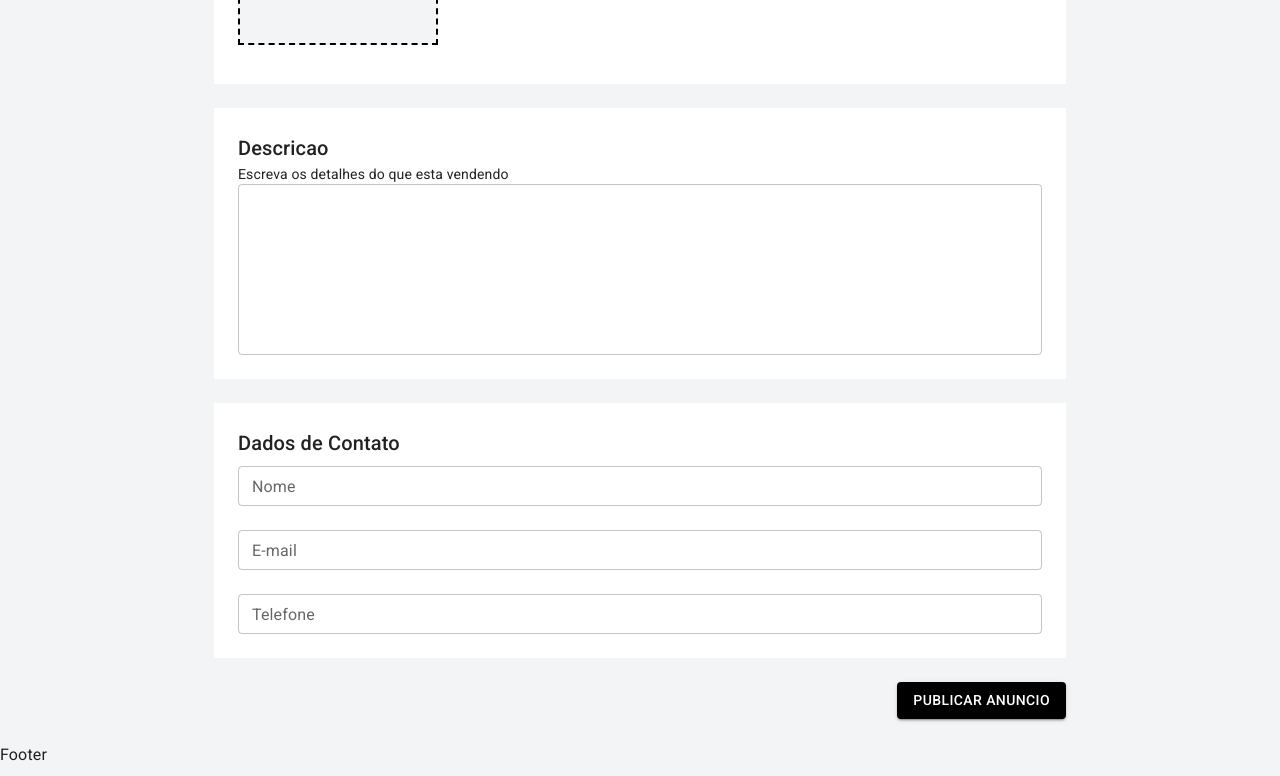
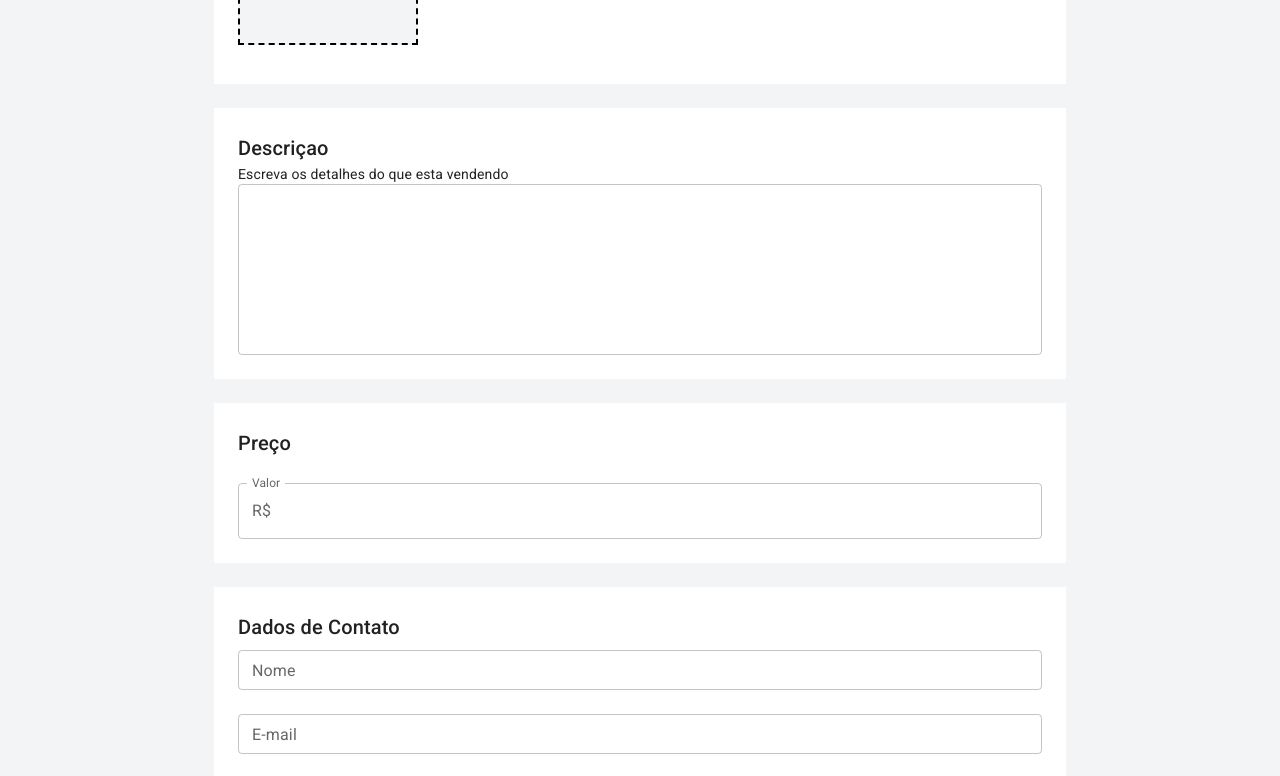
Before and after one commit to MarlonDev2000/anunx, a Next.js app: page /user/publish in a window 1280 px wide. Shown: the part 732-1508 px from the top of the page. Built offline with nearby package versions, Linux system fonts and the light colour scheme.

Commit message:
adicionando box de preco

```diff
--- a/pages/user/publish.js
+++ b/pages/user/publish.js
@@ -1,5 +1,17 @@
+import {
+  Container,
+  Typography,
+  Box,
+  TextField,
+  Select,
+  Button,
+  IconButton,
+  FormControl,
+  InputLabel,
+  InputAdornment,
+  OutlinedInput,
+} from '@mui/material'
 import { DeleteForever } from '@mui/icons-material'
-import { Container, Typography, Box, TextField, Select, Button, IconButton, } from '@mui/material'
 import { makeStyles } from '@mui/styles'
 import { useState } from 'react'
 import { useDropzone } from 'react-dropzone'
@@ -29,7 +41,7 @@
     alignItems: 'center',
     textAlign: 'center',
     padding: 10,
-    width: 200,
+    width: 180,
     height: 150,
     margin: '0 15px 15px 0',
     backgroundColor: theme.palette.background.default,
@@ -39,7 +51,7 @@
   thumb: {
     position: 'relative',
     margin: '0px 15px 15px 0px',
-    width: 200,
+    width: 180,
     height: 150,
     backgroundSize: 'cover',
     backgroundPosition: 'center center',
@@ -186,7 +198,7 @@
       <Container maxWidth="md" className={classes.boxContainer}>
         <Box className={classes.box}>
           <Typography component="h6" variant="h6" color="textPrimary" >
-            Descricao
+            Descriçao
           </Typography>
           <Typography component="div" variant="body2" color="textPrimary" >
             Escreva os detalhes do que esta vendendo
@@ -197,6 +209,23 @@
             variant="outlined"
             fullWidth
           />
+        </Box>
+      </Container>
+
+      <Container maxWidth="md" className={classes.boxContainer}>
+        <Box className={classes.box}>
+          <Typography component="h6" variant="h6" color="textPrimary" >
+            Preço
+          </Typography>
+          <br/>
+          <FormControl fullWidth variant="outlined">
+            <InputLabel>Valor</InputLabel>
+            <OutlinedInput
+              label="Valor"
+              onChange={()=>{}}
+              startAdornment={<InputAdornment position="start">R$</InputAdornment>}
+            />
+          </FormControl>
         </Box>
       </Container>
 
```
